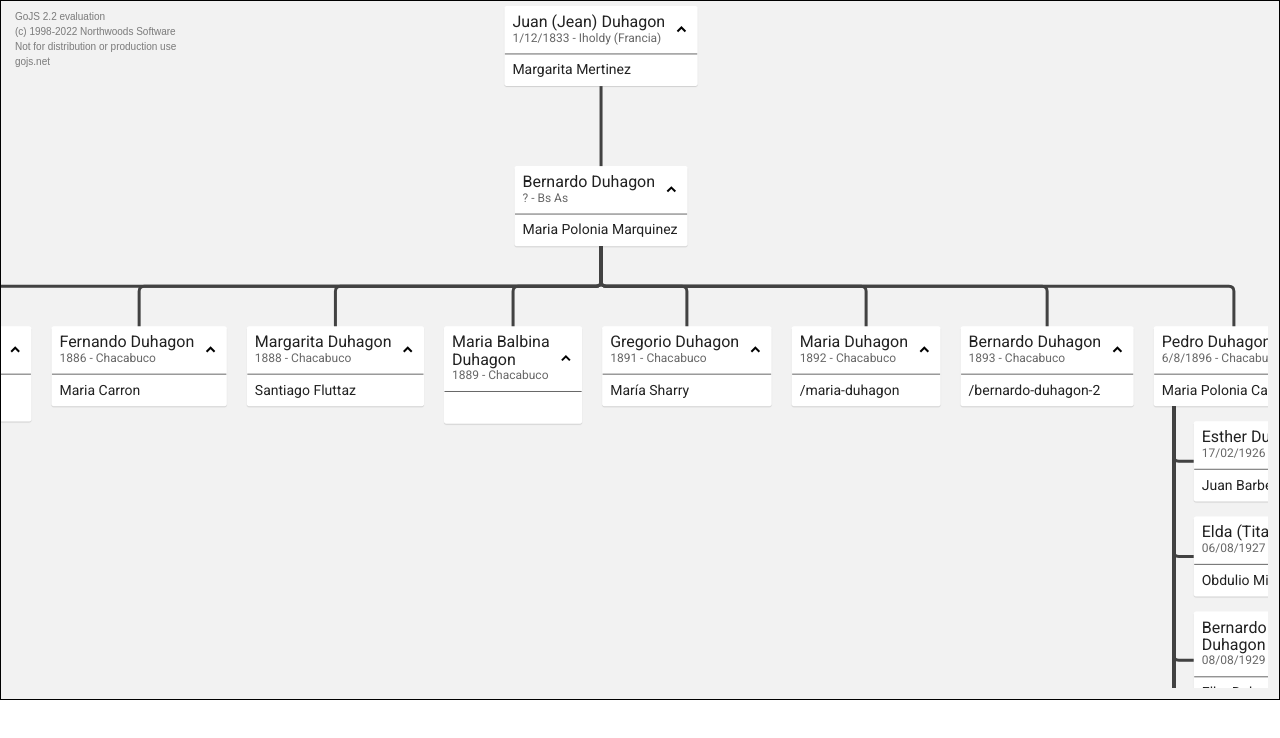
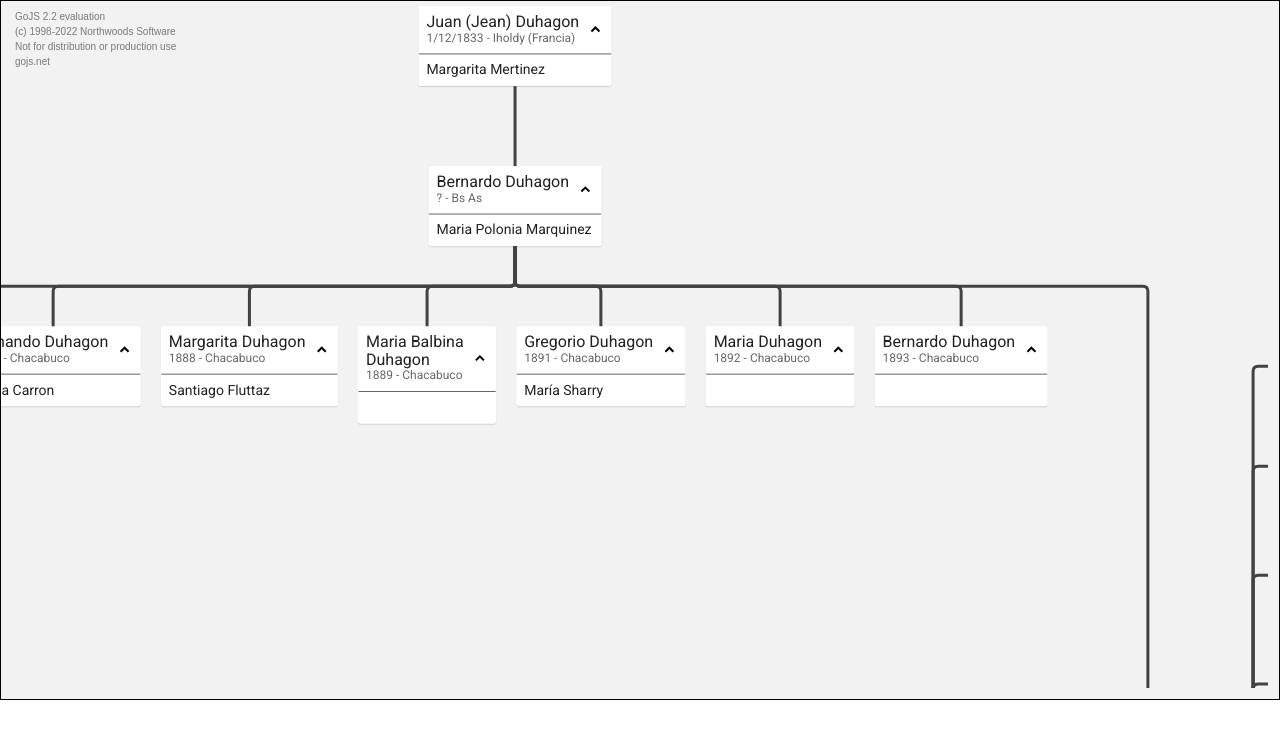
Before and after one commit to mduhagon/family-tree, a plain HTML site: page index.html in a window 1280 px wide. Drawn offline with Linux system fonts and the light colour scheme.

Commit message:
added link to json. updated the tree data

```diff
--- a/index.html
+++ b/index.html
@@ -65,15 +65,15 @@
                   angle: 90,
                   layerSpacing: 80,
                   // properties for the "last parents":
-                  alternateAngle: 0,
-                  alternateAlignment: go.TreeLayout.AlignmentStart,
-                  alternateNodeIndent: 15,
-                  alternateNodeIndentPastParent: 1,
-                  alternateNodeSpacing: 15,
-                  alternateLayerSpacing: 40,
-                  alternateLayerSpacingParentOverlap: 1,
-                  alternatePortSpot: new go.Spot(0.001, 1, 20, 0),
-                  alternateChildPortSpot: go.Spot.Left
+                  // alternateAngle: 0,
+                  // alternateAlignment: go.TreeLayout.AlignmentStart,
+                  // alternateNodeIndent: 15,
+                  // alternateNodeIndentPastParent: 1,
+                  // alternateNodeSpacing: 15,
+                  // alternateLayerSpacing: 40,
+                  // alternateLayerSpacingParentOverlap: 1,
+                  // alternatePortSpot: new go.Spot(0.001, 1, 20, 0),
+                  // alternateChildPortSpot: go.Spot.Left
                 })
           });
 
--- a/tree-data/tree.js
+++ b/tree-data/tree.js
@@ -6,8 +6,8 @@ let familyTree = [
     {"key":5, "name":"Margarita Duhagon", "parent":2, "birth": "1888 - Chacabuco", "marriage": "", "spouse": "Santiago Fluttaz", "link": "/margarita-duhagon"},
     {"key":6, "name":"Maria Balbina Duhagon", "parent":2, "birth": "1889 - Chacabuco", "marriage": "", "spouse": "","link": "/maria-balbina-duhagon"},
     {"key":7, "name":"Gregorio Duhagon", "parent":2, "birth": "1891 - Chacabuco", "marriage": "", "spouse": "María Sharry", "link": "/gregorio-duhagon"},
-    {"key":8, "name":"Maria Duhagon", "parent":2, "birth": "1892 - Chacabuco", "marriage": "", "spouse": "/maria-duhagon"},
-    {"key":9, "name":"Bernardo Duhagon", "parent":2, "birth": "1893 - Chacabuco", "marriage": "", "spouse": "/bernardo-duhagon-2"},
+    {"key":8, "name":"Maria Duhagon", "parent":2, "birth": "1892 - Chacabuco", "marriage": "", "spouse": "", "link": "/maria-duhagon"},
+    {"key":9, "name":"Bernardo Duhagon", "parent":2, "birth": "1893 - Chacabuco", "marriage": "", "spouse": "", "link": "/bernardo-duhagon-2"},
     {"key":10, "name":"Pedro Duhagon", "parent":2, "birth": "6/8/1896 - Chacabuco", "marriage": "casamiento: 25/4/1925 - Chacabuco", "spouse": "Maria Polonia Carricart", "link": "/pedro-duhagon"},
     {"key":11, "name":"Esther Duhagon", "parent":10, "birth": "17/02/1926 - Junin", "marriage": "", "spouse": "Juan Barbero"},
     {"key":12, "name":"Elda (Tita) Duhagon", "parent":10, "birth": "06/08/1927 - Junin", "marriage": "", "spouse": "Obdulio Miranda"},
```
